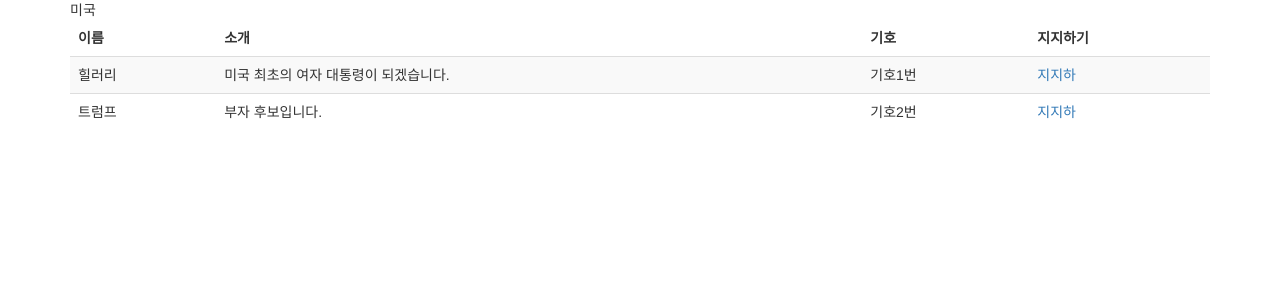
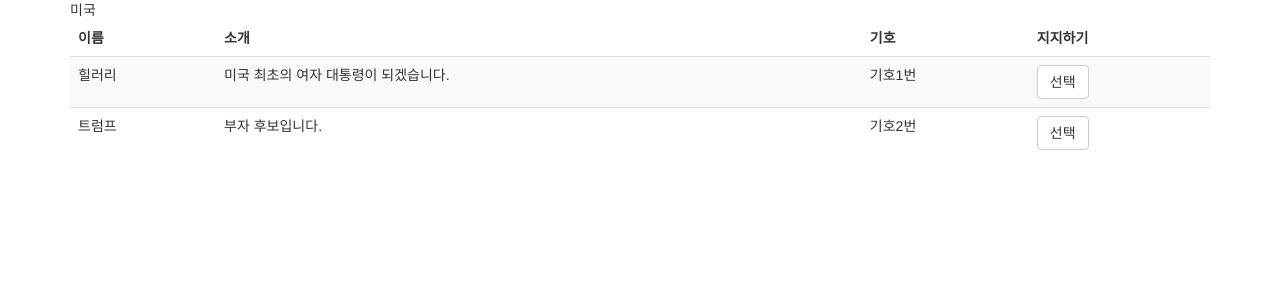
Before and after one commit to Tod8Cruz/django, a Django app: a page that uses elections/templates/elections/area.html in a window 1280 px wide. Shown: the top 300 px of the page. Run offline with Django 3.2, Linux system fonts and the light colour scheme; data comes from the database, SQL or seed files in the repository; some libraries are stand-ins or nearby versions.

Commit message:
button change

```diff
--- a/elections/templates/elections/area.html
+++ b/elections/templates/elections/area.html
@@ -26,7 +26,8 @@
 	        <td> {{candidate.name}}</td>
 	        <td> {{candidate.introduction}} </td>
 	        <td> 기호{{candidate.party_number}}번 </td>
-	        <td><a href="areas/{{candidate.area}}/">지지하</a></td>
+
+	        <td><a href="areas/{{candidate.area}}/" class="btn btn-default" role="button">선택</a></td>
 	    </tr>
 	    {% endfor %}
 	    <tbody>
```
